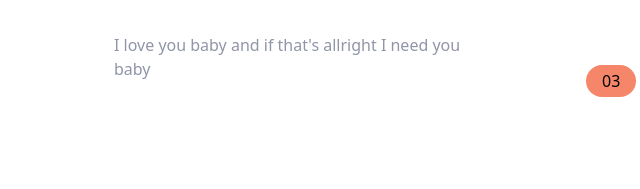
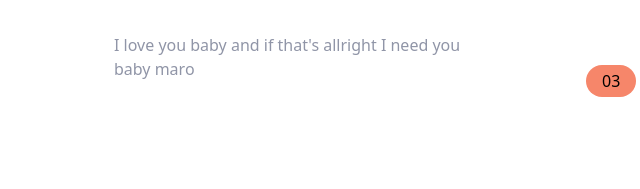
Before and after one commit to goroin/tailwind-landing, a website: page index.html in a window 1280 px wide. Shown: the part 791-980 px from the top of the page, 54-694 px from the left. Drawn offline with Linux system fonts and the light colour scheme.

Commit message:
sredio index.html

```diff
--- a/index.html
+++ b/index.html
@@ -95,7 +95,7 @@
         <p class="max-w-sm text-center text-darkGrayishBlue md:text-left">
             I love you baby and
             if that's allright
-            I need you baby
+            I need you baby maro
         </p>
  </div>
 
```
